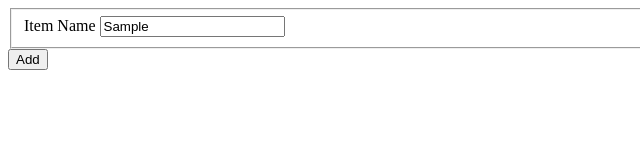
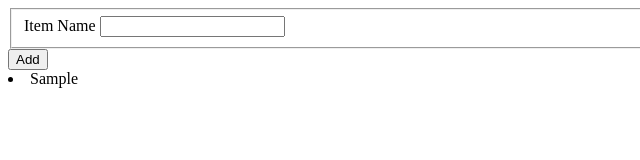
Before and after one commit to AtlasNavigator/3.8-yourTurn2, a plain HTML site: page index.html in a window 1280 px wide. Both pictures are taken after typing "Sample" into the empty fields and a click on the button "Add". Shown: the full height of the page, 0-640 px from the left. Drawn offline with Linux system fonts and the light colour scheme.

Commit message:
List now adds

```diff
--- a/index.html
+++ b/index.html
@@ -21,7 +21,16 @@
     </div>
 </div>
 <script>
+    const content = document.querySelector('.content');
+    const item  = document.getElementById('item');
+    const button = document.getElementById('add');
 
+    button.addEventListener('click', function (e){
+        const list = document.createElement('li');
+        list.innerHTML = `${item.value}`;
+        content.insertAdjacentElement('afterend', list);
+        item.value = '';
+    })
 </script>
 
 </body>
```
